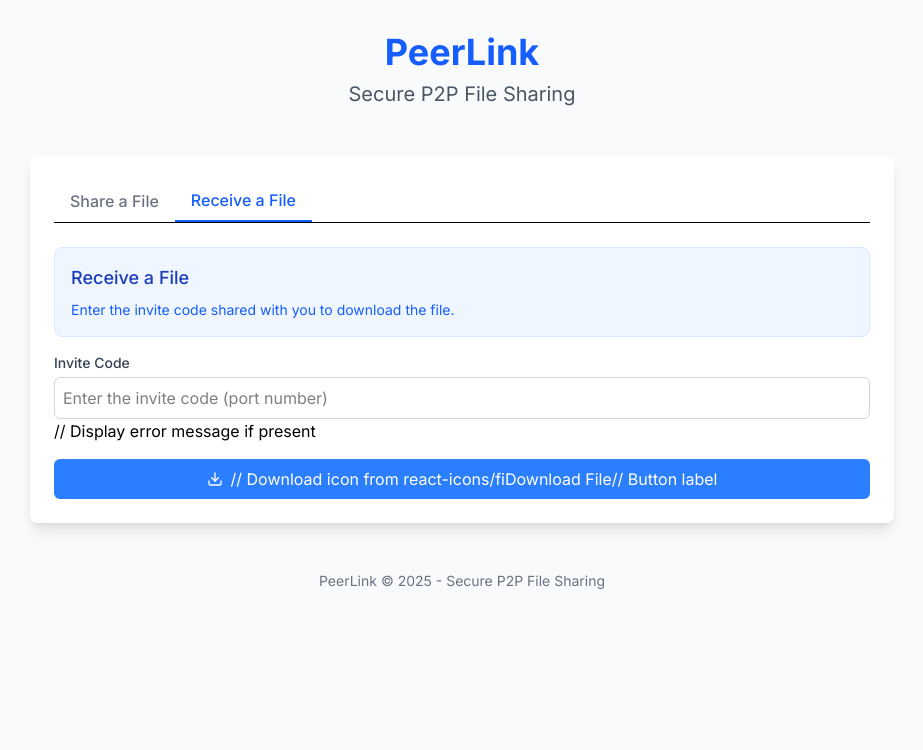
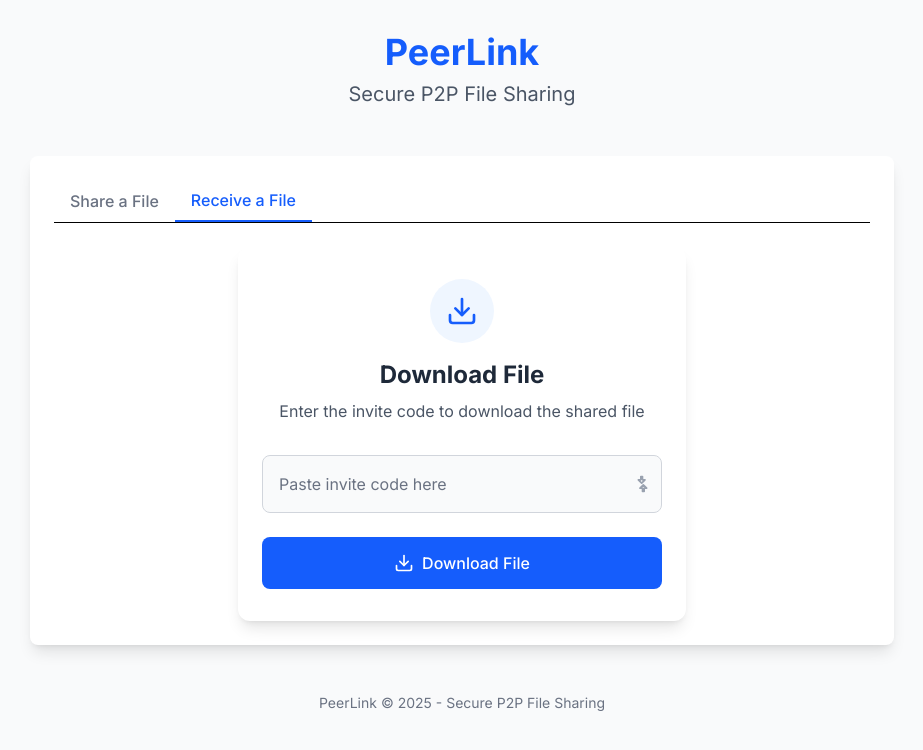
Before and after one commit to anishsaha46/PeerGate, a Next.js app in the folder ui/: page / in a window 1280 px wide. Both pictures are taken after a click on the button "Receive a File". Shown: the top 750 px of the page, without its empty margins (178-1101 px from the left). Built offline with nearby package versions, Linux system fonts and the light colour scheme.

Commit message:
Refactor FileDownload component for improved UI and error handling

```diff
--- a/ui/src/components/FileDownload.tsx
+++ b/ui/src/components/FileDownload.tsx
@@ -36,50 +36,80 @@ export default function FileDownload({ onDownload, isDownloading }: FileDownload
     }
   };
 
+  const handleDownload = async (e?: React.FormEvent) => {
+    if (e) e.preventDefault();
+    await handleSubmit(e || new Event('submit') as unknown as React.FormEvent);
+  };
+
   return (
-    <div className="space-y-4">
-      {/* Display instructions */}
-      <div className="bg-blue-50 p-4 rounded-lg border border-blue-100">
-        <h3 className="text-lg font-medium text-blue-800 mb-2">Receive a File</h3>
-        <p className="text-sm text-blue-600 mb-0">
-          Enter the invite code shared with you to download the file.
+    <div className="w-full max-w-md overflow-hidden rounded-xl bg-white shadow-lg transition-all duration-300 hover:shadow-xl dark:bg-gray-800 mx-auto">
+      <div className="px-6 py-8">
+        <div className="mb-8 text-center">
+          <div className="mx-auto mb-4 flex h-16 w-16 items-center justify-center rounded-full bg-blue-50 dark:bg-blue-900/20">
+            <FiDownload className="h-8 w-8 text-blue-600 dark:text-blue-400" />
+          </div>
+          <h2 className="mb-2 text-2xl font-bold text-gray-800 dark:text-white">Download File</h2>
+          <p className="text-gray-600 dark:text-gray-300">
+            Enter the invite code to download the shared file
           </p>
         </div>
 
-      {/* Form for entering the invite code */}
-      <form onSubmit={handleSubmit} className="space-y-4">
-        <div>
-          <label htmlFor="inviteCode" className="block text-sm font-medium text-gray-700 mb-1">
-            Invite Code
-          </label>
+        <div className="mb-6">
+          <div className="relative">
+            <div className="relative">
               <input
                 type="text"
-            id="inviteCode"
                 value={inviteCode}
                 onChange={(e) => setInviteCode(e.target.value)}
-            placeholder="Enter the invite code (port number)"
-            className="input-field"
-            disabled={isDownloading} // Disable input while downloading
-            required
+                placeholder="Paste invite code here"
+                className="w-full rounded-lg border border-gray-300 bg-gray-50 p-4 pr-12 text-gray-900 placeholder-gray-500 transition-all focus:border-blue-500 focus:ring-2 focus:ring-blue-200 dark:border-gray-600 dark:bg-gray-700 dark:text-white dark:placeholder-gray-400 dark:focus:border-blue-500 dark:focus:ring-blue-500/20"
+                aria-label="Invite code"
               />
-          {error && <p className="mt-1 text-sm text-red-600">{error}</p>} // Display error message if present
+              <div className="pointer-events-none absolute inset-y-0 right-0 flex items-center pr-3">
+                <svg className="h-5 w-5 text-gray-400" fill="none" viewBox="0 0 24 24" stroke="currentColor">
+                  <path strokeLinecap="round" strokeLinejoin="round" strokeWidth={2} d="M15 7h3l-4 4-4-4h3V3h2v4zm0 10h-3l4-4 4 4h-3v4h-2v-4z" />
+                </svg>
+              </div>
+            </div>
+
+            {error && (
+              <div className="mt-2 flex items-start">
+                <svg className="mt-0.5 mr-1.5 h-4 w-4 flex-shrink-0 text-red-500" fill="currentColor" viewBox="0 0 20 20">
+                  <path fillRule="evenodd" d="M18 10a8 8 0 11-16 0 8 8 0 0116 0zm-7 4a1 1 0 11-2 0 1 1 0 012 0zm-1-9a1 1 0 00-1 1v4a1 1 0 102 0V6a1 1 0 00-1-1z" clipRule="evenodd" />
+                </svg>
+                <p className="text-sm font-medium text-red-600 dark:text-red-400">
+                  {error}
+                </p>
+              </div>
+            )}
+          </div>
         </div>
 
         <button
-          type="submit"
-          className="btn-primary flex items-center justify-center w-full"
-          disabled={isDownloading} // Disable button while downloading
+          onClick={handleDownload}
+          disabled={isDownloading}
+          className={`w-full rounded-lg px-6 py-3.5 text-center text-base font-medium text-white transition-all duration-200 focus:outline-none focus:ring-4 ${
+            isDownloading
+              ? 'cursor-not-allowed bg-gray-400 dark:bg-gray-600'
+              : 'bg-blue-600 hover:bg-blue-700 focus:ring-blue-300 dark:bg-blue-600 dark:hover:bg-blue-700 dark:focus:ring-blue-800'
+          }`}
         >
           {isDownloading ? (
-            <span>Downloading...</span> // Show loading message if downloading
+            <div className="flex items-center justify-center">
+              <svg className="mr-2 h-5 w-5 animate-spin text-white" xmlns="http://www.w3.org/2000/svg" fill="none" viewBox="0 0 24 24">
+                <circle className="opacity-25" cx="12" cy="12" r="10" stroke="currentColor" strokeWidth="4"></circle>
+                <path className="opacity-75" fill="currentColor" d="M4 12a8 8 0 018-8V0C5.373 0 0 5.373 0 12h4zm2 5.291A7.962 7.962 0 014 12H0c0 3.042 1.135 5.824 3 7.938l3-2.647z"></path>
+              </svg>
+              <span>Downloading...</span>
+            </div>
           ) : (
-            <>
-              <FiDownload className="mr-2" /> // Download icon from react-icons/fi
-              <span>Download File</span> // Button label
-            </>
+            <div className="flex items-center justify-center">
+              <FiDownload className="mr-2 h-5 w-5" />
+              <span>Download File</span>
+            </div>
           )}
         </button>
-      </form>
+      </div>
     </div>
   );
 }
```
Lines whose indentation alone changed are shown as unchanged.
